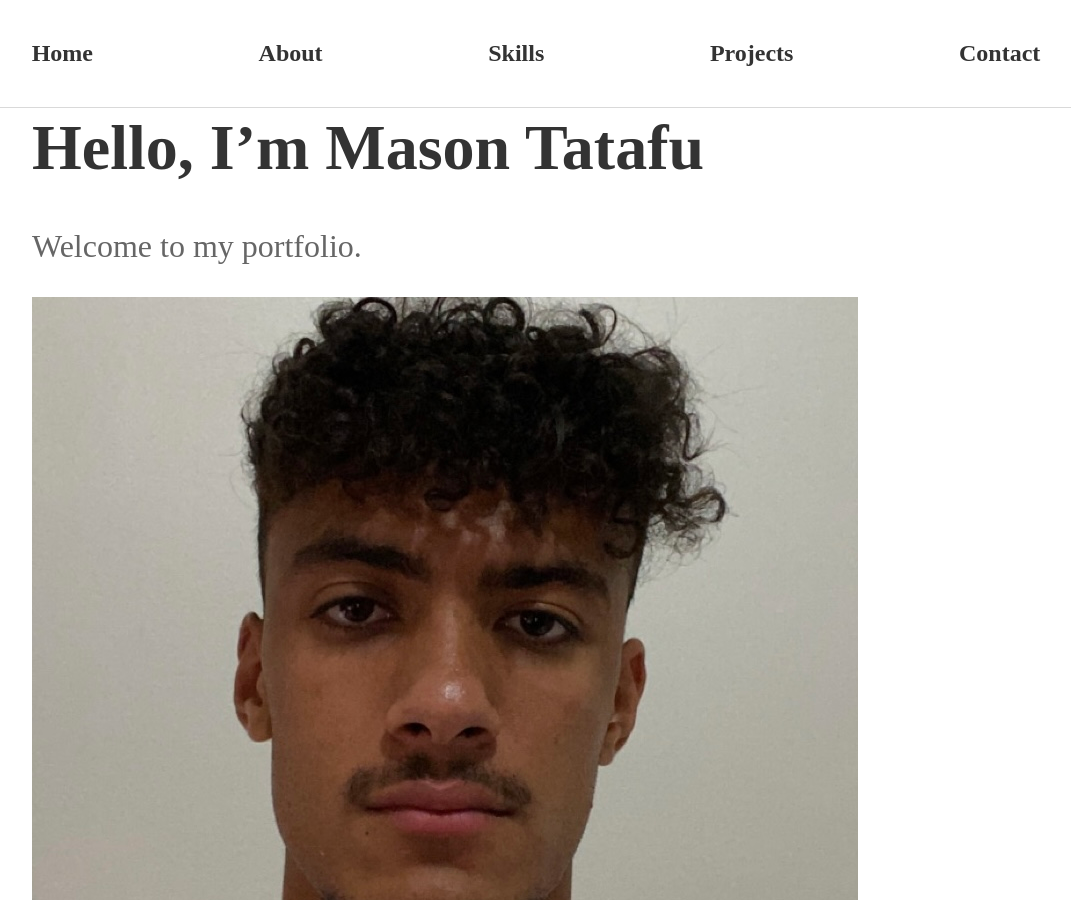
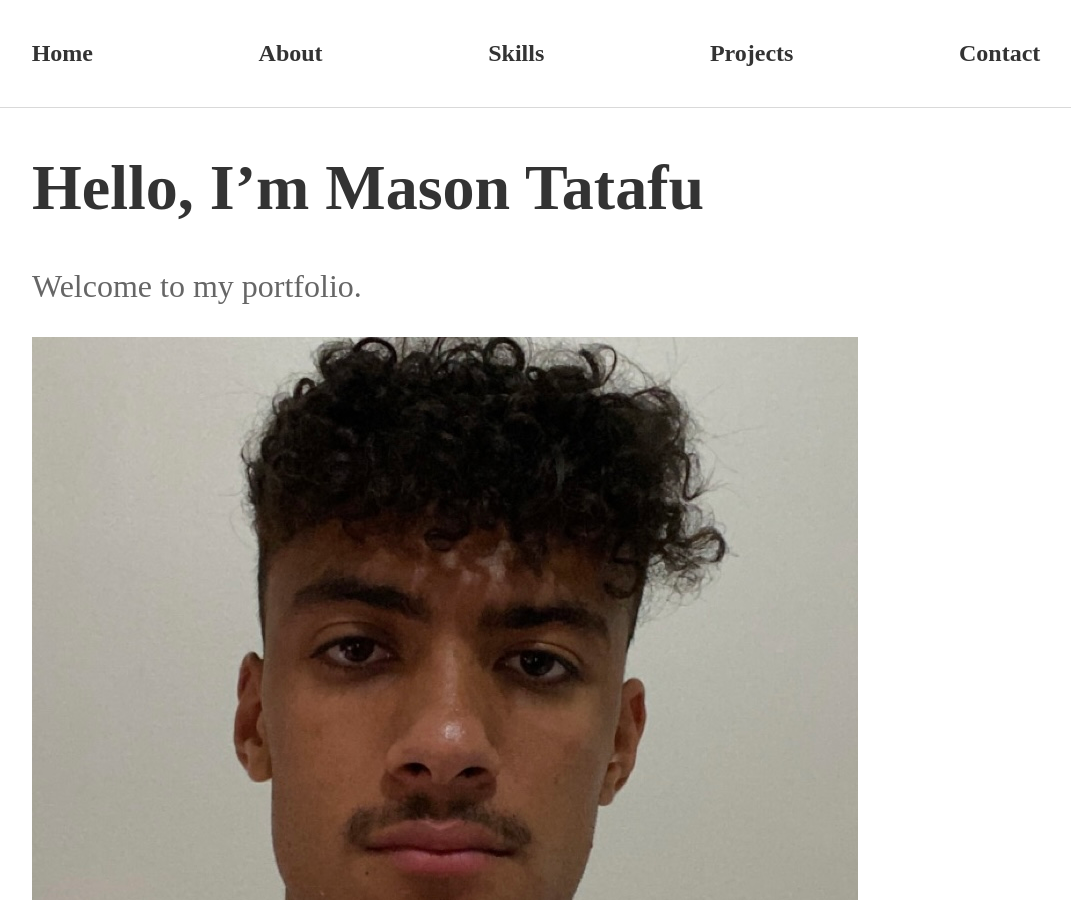
Before and after one commit to masontatafu/masontatafu.github.io, a Jekyll site: the page built from index.md, in a window 1280 px wide and 900 px high. Shown: the whole window, without its empty margins (104-1175 px from the left). Built offline with Jekyll 4.4.1, drawn with Linux system fonts in a browser that asks for light colours.

Commit message:
Update style.css

```diff
--- a/assets/style.css
+++ b/assets/style.css
@@ -54,13 +54,6 @@ h1 {
 }
 
 
-/* ===== CONTAINER STYLES (CENTERS CONTENT) ===== */
-.container {
-    text-align: center; /* Centers all text inside */
-    max-width: 800px; /* Limits the width of the content */
-    margin: 50px auto; /* Adds spacing and centers the container */
-}
-
 /* ===== HOME PAGE LAYOUT (TEXT LEFT, IMAGE RIGHT) ===== */
 .home-container {
     display: flex;
@@ -90,7 +83,7 @@ h1 {
 }
 
 .home-image img {
-    width: 300px; /* Adjust size */
+    width: 150px; /* Adjust size */
     border-radius: 10px;
 }
 
@@ -114,7 +107,7 @@ h1 {
 
 /* ===== FIX NAVBAR OVERLAPPING CONTENT ===== */
 main {
-    padding-top: 60px; /* Adjust this if needed to push content down */
+    padding-top: 100px; /* Adjust this if needed to push content down */
 }
 
 /* ===== STRUCTURE: TEXT LEFT, IMAGE RIGHT ===== */
```
